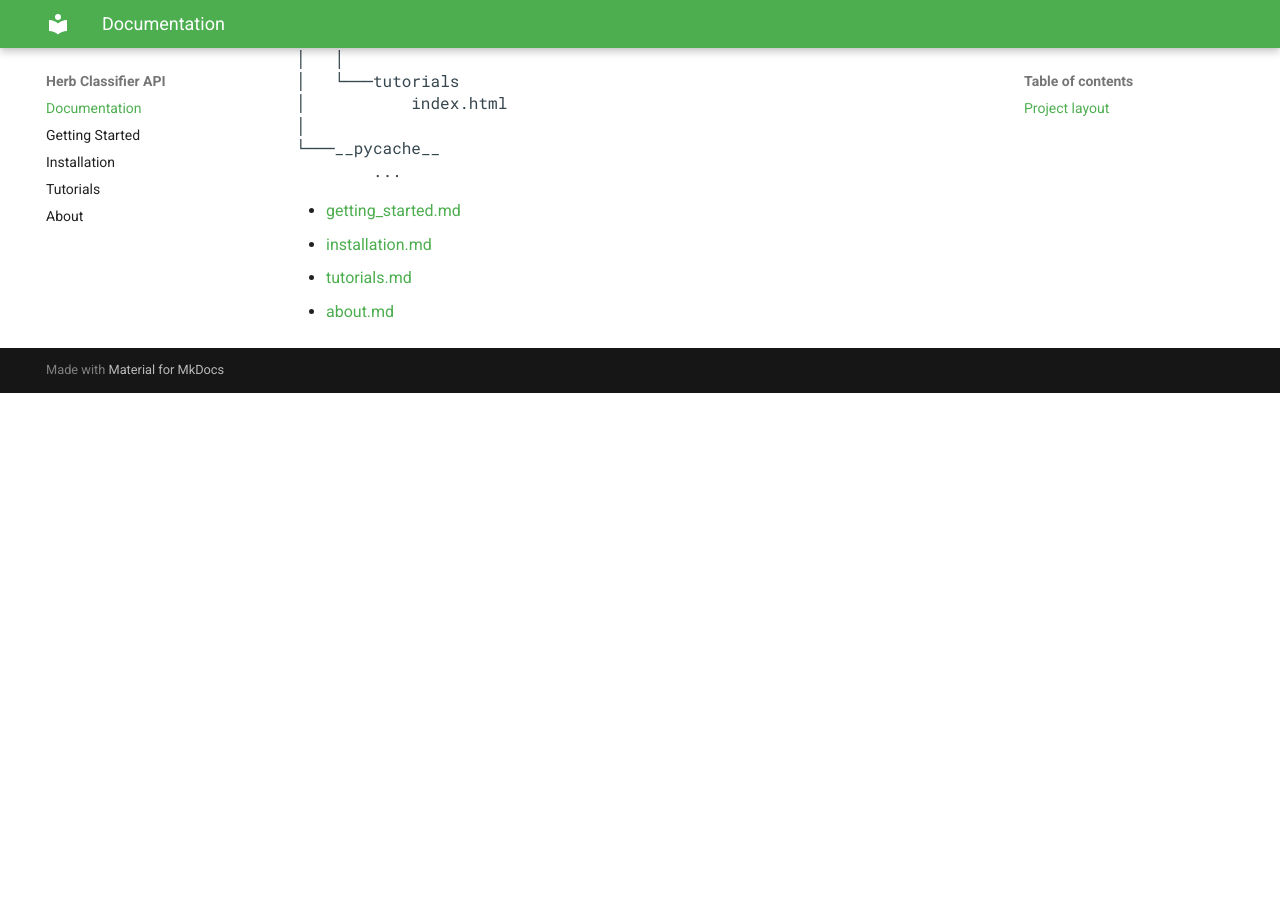
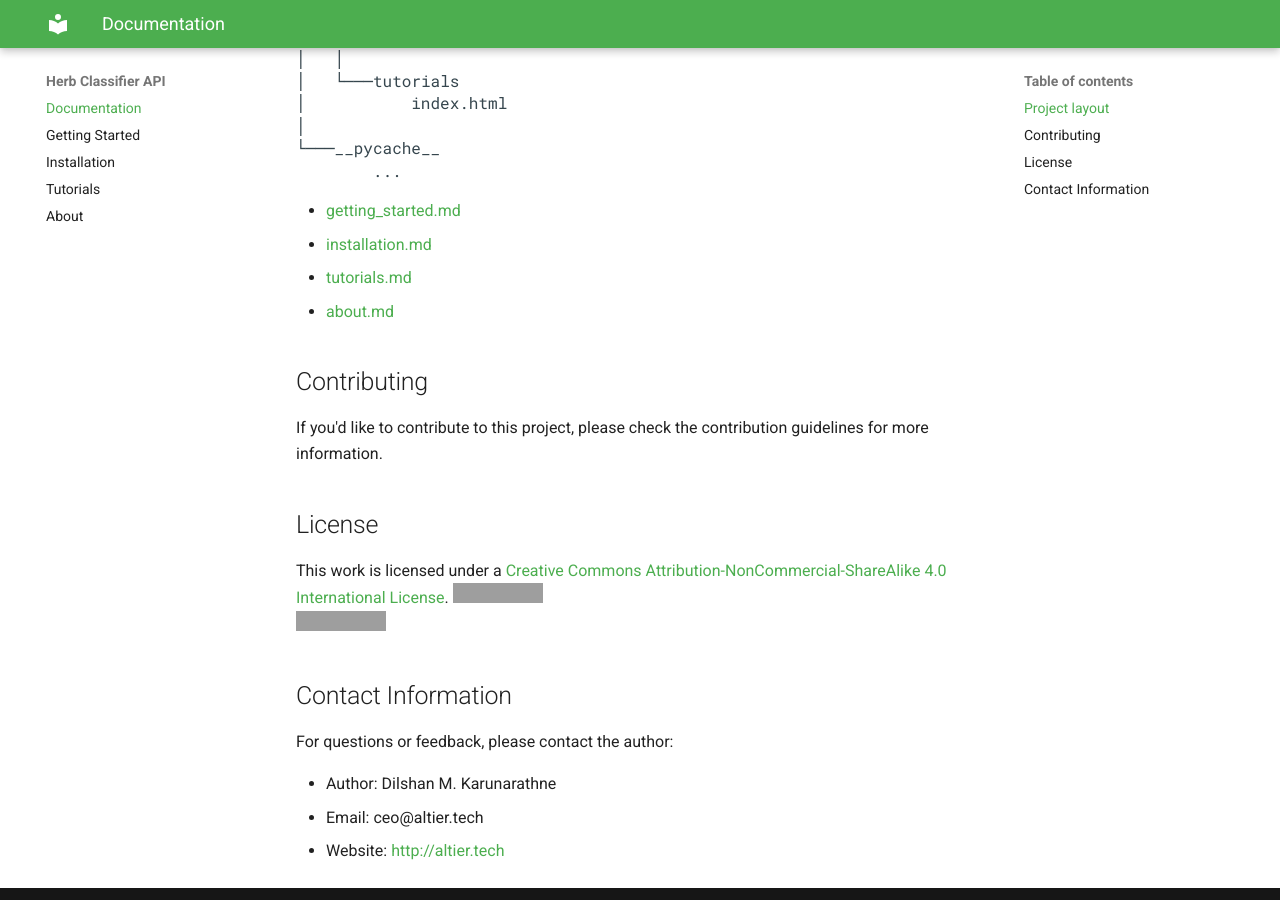
Before and after one commit to dilshankarunarathne/herb-classifier-backend, an MkDocs documentation site: the page built from docs/index.md, in a window 1280 px wide and 900 px high, scrolled down 3027 px. Built offline with MkDocs 1.6.1 and Material for MkDocs 9.7.7, drawn with Linux system fonts in a browser that asks for light colours; before the commit the page ends 3420 px from its top, so only the background shows below that; grey boxes are pictures that could not be loaded.

Commit message:
Update index.md

```diff
--- a/docs/index.md
+++ b/docs/index.md
@@ -142,3 +142,26 @@ application.
  - [installation.md](Installation)
  - [tutorials.md](Tutorials)
  - [about.md](About)
+
+## Contributing
+
+If you'd like to contribute to this project, please check the contribution guidelines for more information.
+
+## License
+
+This work is licensed under a
+[Creative Commons Attribution-NonCommercial-ShareAlike 4.0 International License][cc-by-nc-sa].
+[![CC BY-NC-SA 4.0][cc-by-nc-sa-shield]][cc-by-nc-sa]
+[![CC BY-NC-SA 4.0][cc-by-nc-sa-image]][cc-by-nc-sa]
+
+[cc-by-nc-sa]: http://creativecommons.org/licenses/by-nc-sa/4.0/
+[cc-by-nc-sa-image]: https://licensebuttons.net/l/by-nc-sa/4.0/88x31.png
+[cc-by-nc-sa-shield]: https://img.shields.io/badge/License-CC%20BY--NC--SA%204.0-lightgrey.svg
+
+## Contact Information
+
+For questions or feedback, please contact the author:
+
+- Author: Dilshan M. Karunarathne
+- Email: ceo@altier.tech
+- Website: [http://altier.tech](http://altier.tech)
```
